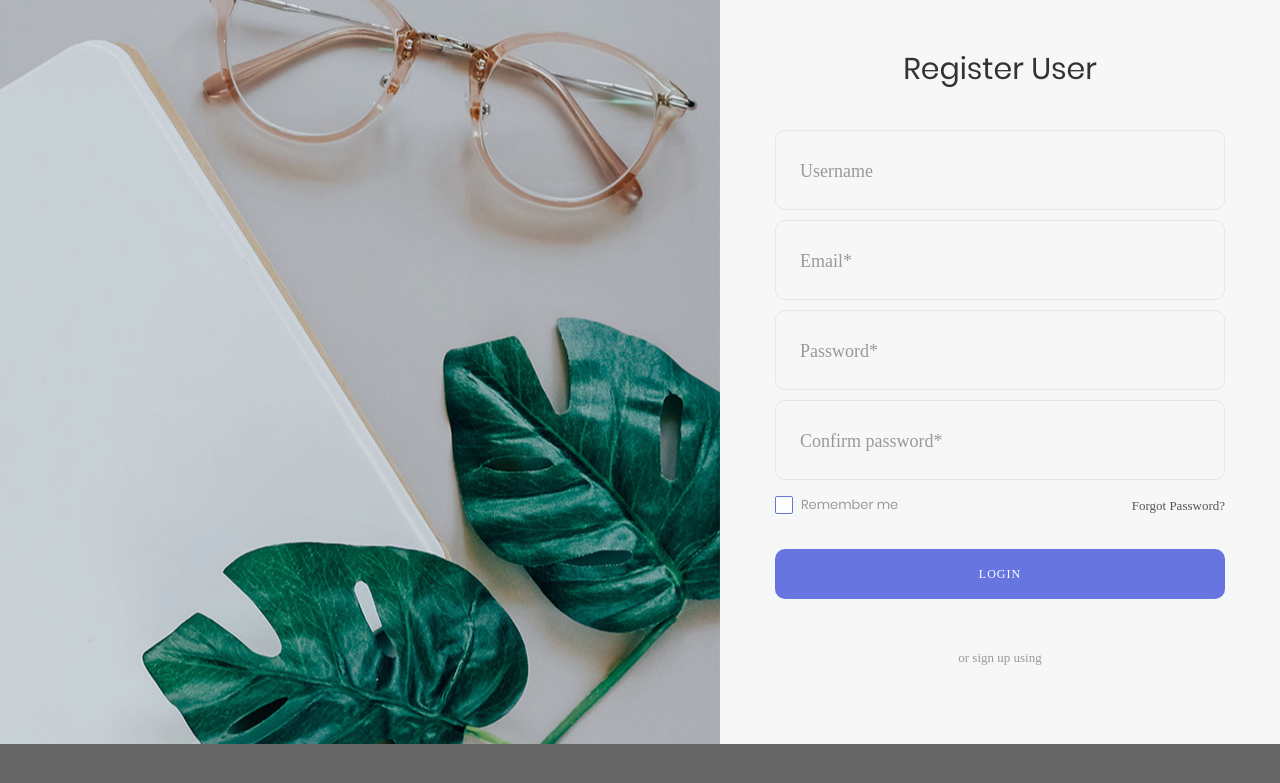
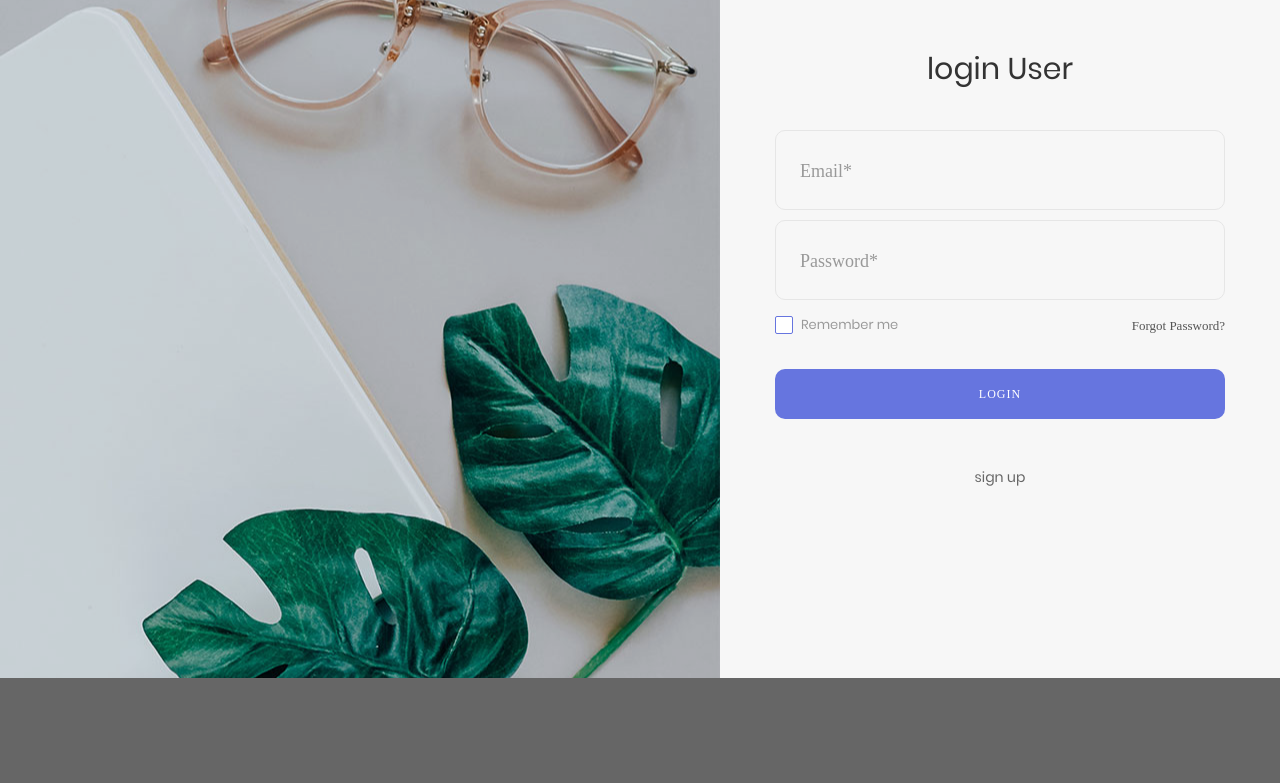
Before and after one commit to aayushpandey1703/rent-system, a Node server app: page / in a window 1280 px wide. Shown: the top 783 px of the page. Run offline with Node 20, Linux system fonts and the light colour scheme; some libraries are stand-ins or nearby versions; some web fonts are replaced.

Commit message:
add login and register

```diff
--- a/public/css/main.css
+++ b/public/css/main.css
@@ -50,6 +50,16 @@
 	box-sizing: border-box;
 }
 .error{
+  background-color: rgb(247, 226, 226);
+  width: 70%;
+  height: 25px;
+  margin-left: 15%;
+  margin-top: -7%;
+  margin-bottom: 5%;
+  text-align: center;
+  border-radius: 10px;
+}
+.regerror{
   background-color: rgb(247, 226, 226);
   width: 70%;
   height: 25px;
--- a/src/index.js
+++ b/src/index.js
@@ -25,8 +25,7 @@ app.get("",(req,res)=>{
 })
 
 app.post('/register',async (req,res)=>{
-    const pass=req.body.pass
-    const confirm=req.body.confirm
+    const pass=req.body.password
     const email=req.body.email
     const username=req.body.username
     try{
@@ -42,9 +41,16 @@ app.post('/register',async (req,res)=>{
         res.send({error:undefined})
 
     }catch(e){
-        res.send({error:'something went wrong'})
+        res.send({error:e})
     }
 
+})
+
+app.post('/login',async (req,res)=>{
+     const user=await login.findOne(req.body)
+     if (!user)
+        return res.send({error:'User does not exist'})
+    res.send({})
 })
 
 app.get('/home/:id',(req,res)=>{
--- a/template/views/login.hbs
+++ b/template/views/login.hbs
@@ -33,19 +33,16 @@
 	<div class="limiter" style="margin-top:-9.5%">
 		<div class="container-login100">
 			<div class="wrap-login100">
-				<form id="form" class="login100-form validate-form">
-					<span class="login100-form-title p-b-43" >
-						Register User
+				<div id='loginForm'>
+					<form id="login" class="login100-form validate-form">
+					<span class="login100-form-title p-b-43" id="title">
+						login User
 					</span>
 				<div id="error">
 
 				</div>
+				<div id='fields'>
 
-					<div class="wrap-input100 validate-input" id="username" data-validate = "Valid email is required: ex@abc.xyz">
-						<input class="input100" type="text" id="user" name="username">
-						<span class="focus-input100"></span>
-						<span class="label-input100">Username</span>
-					</div>
 
 					<div class="wrap-input100 validate-input">
 						<input class="input100" type="email" id='email' name="Email">
@@ -60,13 +57,11 @@
 						<span class="label-input100">Password*</span>
 
 					</div>
-					<div class="wrap-input100 validate-input" id="confirm" data-validate="Password is required">
-						<input class="input100" type="password" id="cpass" name="confirm" >
-						<span class="focus-input100"></span>
-						<span class="label-input100">Confirm password*</span>
-					</div>
 
-					<div class="flex-sb-m w-full p-t-3 p-b-32">
+
+
+				</div>
+				<div class="flex-sb-m w-full p-t-3 p-b-32">
 						<div class="contact100-form-checkbox">
 							<input class="input-checkbox100" id="ckb1" type="checkbox" name="remember-me">
 							<label class="label-checkbox100" for="ckb1">
@@ -74,7 +69,7 @@
 							</label>
 						</div>
 
-						<div>
+						<div id='forgot'>
 							<a href="#" class="txt1">
 								Forgot Password?
 							</a>
@@ -90,13 +85,78 @@
 
 					<div class="text-center p-t-46 p-b-20">
 						<span class="txt2">
-							or sign up using
+							<a href="#" onclick="redirect()">sign up</a>
 						</span>
 					</div>
 
 
+
 				</form>
+				</div>
+				<div id='regForm'>
+				<form id="register" class="login100-form validate-form">
+					<span class="login100-form-title p-b-43" id="title">
+						Register User
+					</span>
+				<div id="regerror">
 
+				</div>
+				<div id='fields'>
+<div class="wrap-input100 validate-input" id="username" data-validate = "Valid email is required: ex@abc.xyz">
+						<input class="input100" type="text" id="reguser" name="username">
+						<span class="focus-input100"></span>
+						<span class="label-input100">Username</span>
+					</div>
+
+					<div class="wrap-input100 validate-input">
+						<input class="input100" type="email" id='regemail' name="Email">
+						<span class="focus-input100"></span>
+						<span class="label-input100">Email*</span>
+					</div>
+
+
+					<div class="wrap-input100 validate-input" id="regpass" data-validate="Password is required">
+						<input class="input100" type="password" id="regpassword" name="regpass">
+						<span class="focus-input100"></span>
+						<span class="label-input100">Password*</span>
+
+					</div>
+					<div class="wrap-input100 validate-input" id="confirm" data-validate="Password is required">
+						<input class="input100" type="password" id="regcpass" name="confirm" >
+						<span class="focus-input100"></span>
+						<span class="label-input100">Confirm password*</span>
+					</div>
+
+
+				</div>
+				<div class="flex-sb-m w-full p-t-3 p-b-32">
+						<div class="contact100-form-checkbox">
+							<input class="input-checkbox100" id="ckb1" type="checkbox" name="remember-me">
+							<label class="label-checkbox100" for="ckb1">
+								Remember me
+							</label>
+						</div>
+
+
+					</div>
+
+
+					<div class="container-login100-form-btn">
+						<button type="submit" id="submit" class="login100-form-btn">
+							Register
+						</button>
+					</div>
+
+					<div class="text-center p-t-46 p-b-20">
+						<span class="txt2">
+							<a href="#" onclick="redirectLogin()">sign in</a>
+						</span>
+					</div>
+
+
+
+				</form>
+				</div>
 				<div class="login100-more" style="background-image: url('images/bg-01.jpg');">
 				</div>
 			</div>
@@ -127,44 +187,52 @@
 
 
 	<script type="text/javascript">
+	$("#regForm").hide()
+	const redirect=()=>{
+		$('#loginForm').hide()
+		$('#regForm').show()
 
-	$(document).ready(()=>{
-		$('form').submit((e)=>{
+		}
+	const redirectLogin=()=>{
+		$('#regForm').hide()
+		$('#loginForm').show()
+
+	}
+
+	$('#register').submit((e)=>{
 			e.preventDefault()
-				var constraints = {
+			var constraints = {
+
    username:{
 	  length:{
 		  minimum:5,
 		  message:'Username should be atleast 5 characters long'
 	  },
   },
-  password: {
-    presence: true,
+
+  regpass: {
+	  presence:true,
    length:{
-	   minimum:5
-   },
-	format:{
-		pattern:'[a-z0-9]+',
-
-		message:'invalid pattern'
-	},
+	   minimum:5,
+	   message:'frfr'
+   		},
 
   },
 
   confirm:{
 	  presence:true,
 	  equality:{
-		  attribute:'password',
+		  attribute:'regpass',
 		  message:'password mismatch'
 	  }
   }
 
 };
-			const pass=$('#pass').val()
-			const confirm=$('#cpass').val()
-			const username=$('#user').val()
-			const email=$("#email").val()
-			if(validate({password:pass,username:username,confirm:confirm}, constraints)){
+			const pass=$('#regpassword').val()
+			const confirm=$('#regcpass').val()
+			const username=$('#reguser').val()
+			const email=$("#regemail").val()
+			if(validate({regpass:pass,username:username,confirm:confirm}, constraints)){
 				const valid=validate({username:username,password:pass,confirm:confirm}, constraints)
 				const validArray=Object.keys(valid)
 				console.log(valid)
@@ -179,8 +247,7 @@
 				type:'post',
 				url:'/register',
 				data:{
-					"pass":pass,
-					"confirm":confirm,
+					"password":pass,
 					"email":email,
 					"username":username
 				},
@@ -189,7 +256,7 @@
 			}).done((result)=>{
 					const a=JSON.parse(result)
 					if(a.error)
-						$('#error').html('<div class="error"><h5>'+a.error+'</h5></div>')
+						$('#regerror').html('<div class="regerror"><h5>'+a.error+'</h5></div>')
 					else
 						window.location.href='/home/1234567'
 			})
@@ -197,11 +264,33 @@
 
 		})
 
+
+$('#login').submit((e)=>{
+	e.preventDefault()
+	var email=$('#email').val()
+	var pass=$('#pass').val()
+
+	$.ajax({
+		type:'post',
+		url:'/login',
+		data:{
+			'email':email,
+			'password':pass
+		},
+		dataType:'text'
+	}).done((result)=>{
+		const resultObject=JSON.parse(result)
+		console.log(resultObject)
+		if(resultObject.error)
+		{
+			$('#error').html('<div class="error"><h5>'+resultObject.error+'</h5></div>')
+
+		}
+		else{
+			window.location.href='/home/12345'
+		}
 	})
-
-// => {
-//   "password": ["Password must be at least 6 characters"]
-// }
+})
 	</script>
 
 </body>
```
